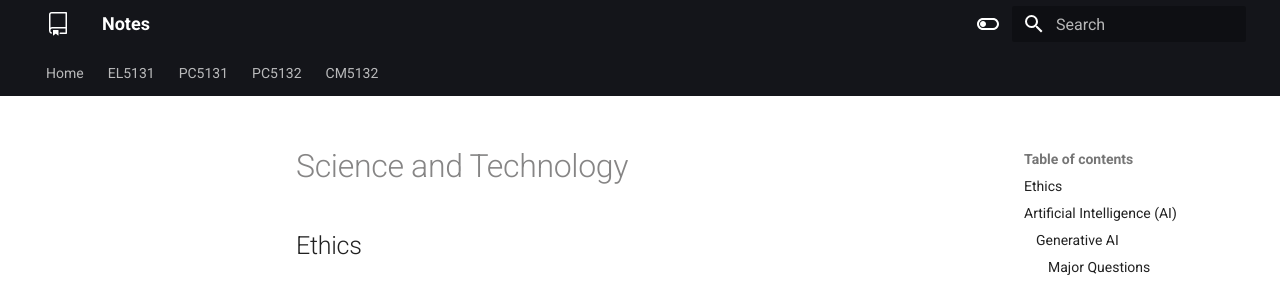
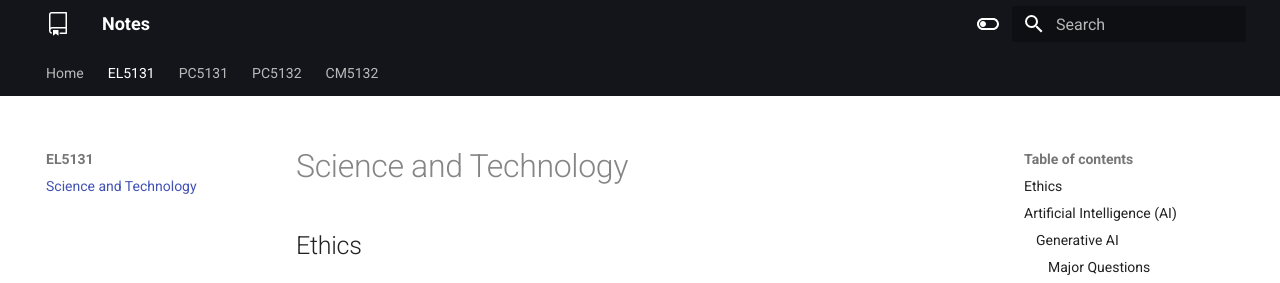
Before and after one commit to ThePyProgrammer/notes, an MkDocs documentation site: the page built from docs/EL5131/scitech.md, in a window 1280 px wide. Shown: the top 283 px of the page. Built offline with MkDocs 1.6.1 and Material for MkDocs 9.7.7, drawn with Linux system fonts in a browser that asks for light colours; some of the changed lines change nothing that is shown.

Commit message:
mkdocs moment 3.0

```diff
--- a/mkdocs.yml
+++ b/mkdocs.yml
@@ -71,7 +71,7 @@ extra_javascript:
 nav:
   - Home: index.md
   - EL5131:
-      - Science and Technology: EL5131/'Science and Technology.md'
+      - Science and Technology: EL5131/scitech.md
   - PC5131:
       - Checklist: pc5131/index.md
       - Rotational Mechanics: pc5131/rotation.md
```
Also changed, not shown: docs/EL5131/scitech.md (renamed from docs/EL5131/Science and Technology.md), 1 other file.
